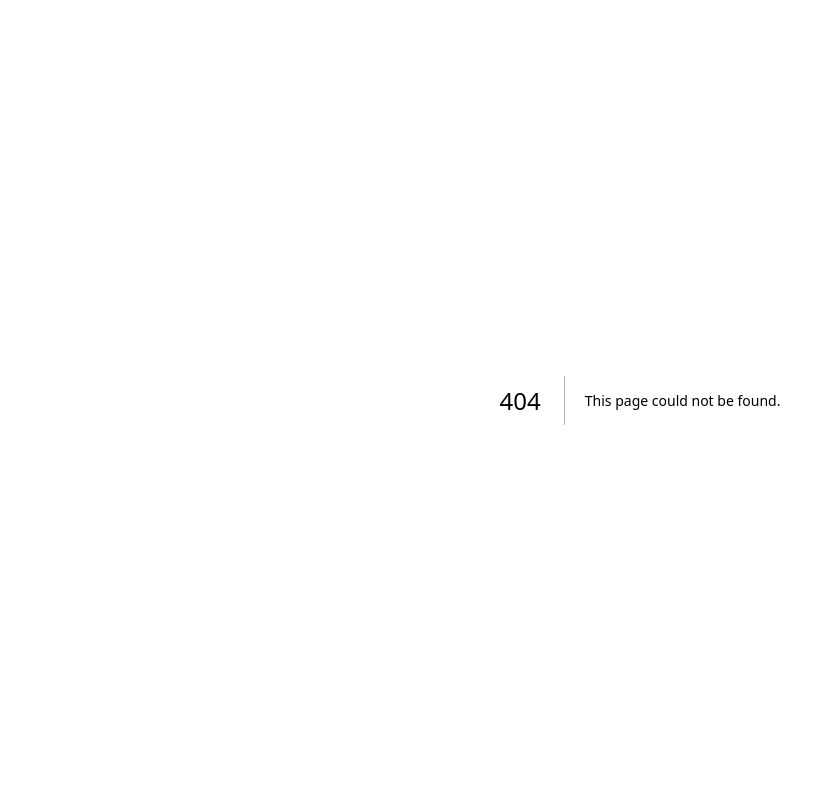
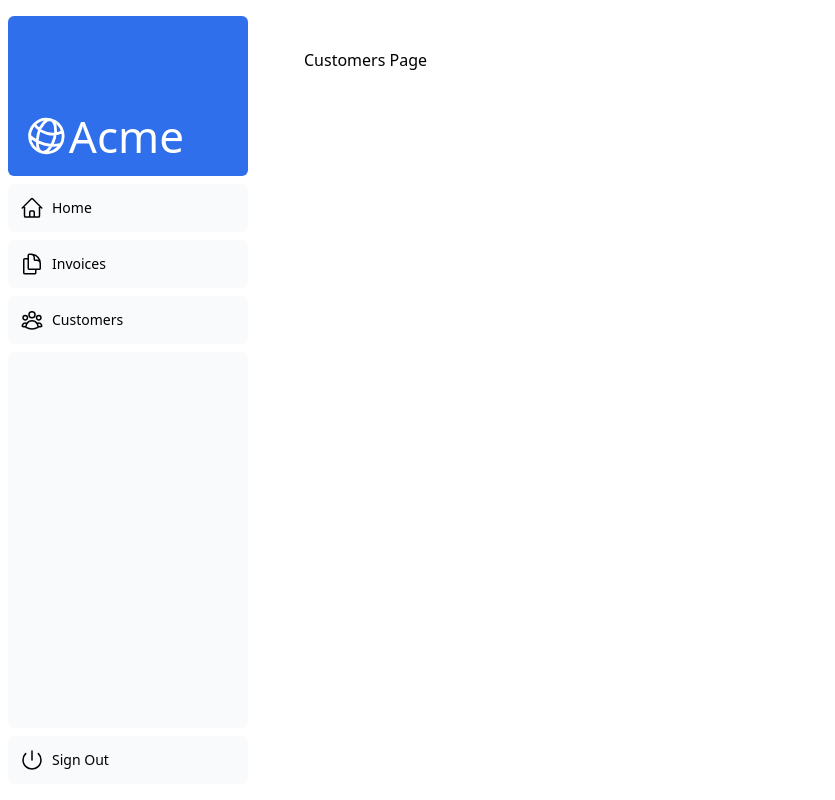
Before and after one commit to yuyeapp/nextjs_dashboard, a Next.js app: page /dashboard/customers in a window 1280 px wide. Before the commit this address had no page. Shown: the whole page, without its empty margins (0-835 px from the left). Built offline with nearby package versions, Linux system fonts and the light colour scheme.

Commit message:
Chapter 4: Creating Layouts and Pages

```diff
--- /dev/null
+++ b/app/dashboard/customers/page.tsx
@@ -0,0 +1,3 @@
+export default function Page() {
+    return <p>Customers Page</p>;
+}
--- /dev/null
+++ b/app/dashboard/invoices/page.tsx
@@ -0,0 +1,3 @@
+export default function Page() {
+    return <p>Invoices Page</p>;
+}
--- /dev/null
+++ b/app/dashboard/layout.tsx
@@ -0,0 +1,12 @@
+import SideNav from '@/app/ui/dashboard/sidenav';
+
+export default function Layout({ children }: { children: React.ReactNode }) {
+    return (
+        <div className="flex h-screen flex-col md:flex-row md:overflow-hidden">
+            <div className="w-full flex-none md:w-64">
+                <SideNav />
+            </div>
+            <div className="flex-grow p-6 md:overflow-y-auto md:p-12">{children}</div>
+        </div>
+    );
+}
--- /dev/null
+++ b/app/dashboard/page.tsx
@@ -0,0 +1,3 @@
+export default function Page() {
+    return <p>Dashboard Page</p>;
+}
--- a/app/ui/acme-logo.tsx
+++ b/app/ui/acme-logo.tsx
@@ -1,10 +1,13 @@
 import { GlobeAltIcon } from '@heroicons/react/24/outline';
-import { lusitana } from '@/app/ui/fonts';
+// import { lusitana } from '@/app/ui/fonts';
 
 export default function AcmeLogo() {
   return (
+    // <div
+    //   className={`${lusitana.className} flex flex-row items-center leading-none text-white`}
+    // >
     <div
-      className={`${lusitana.className} flex flex-row items-center leading-none text-white`}
+      className={"flex flex-row items-center leading-none text-white"}
     >
       <GlobeAltIcon className="h-12 w-12 rotate-[15deg]" />
       <p className="text-[44px]">Acme</p>
```
